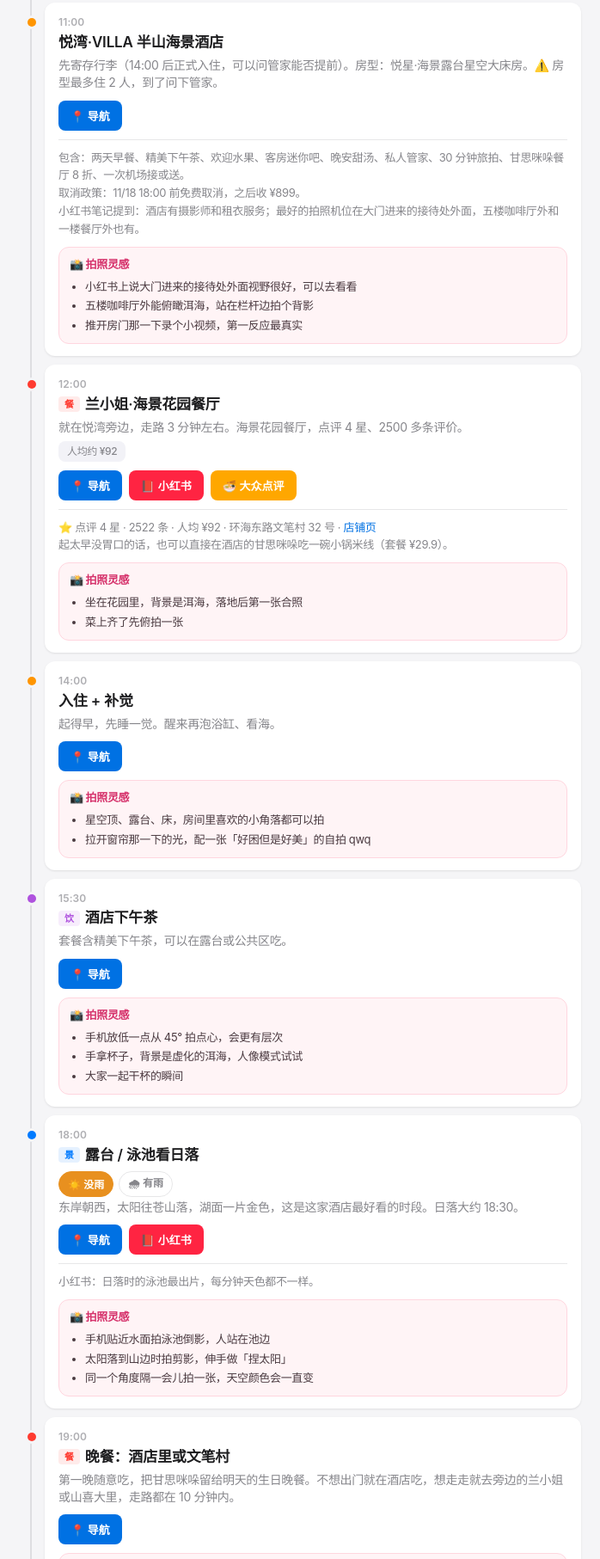
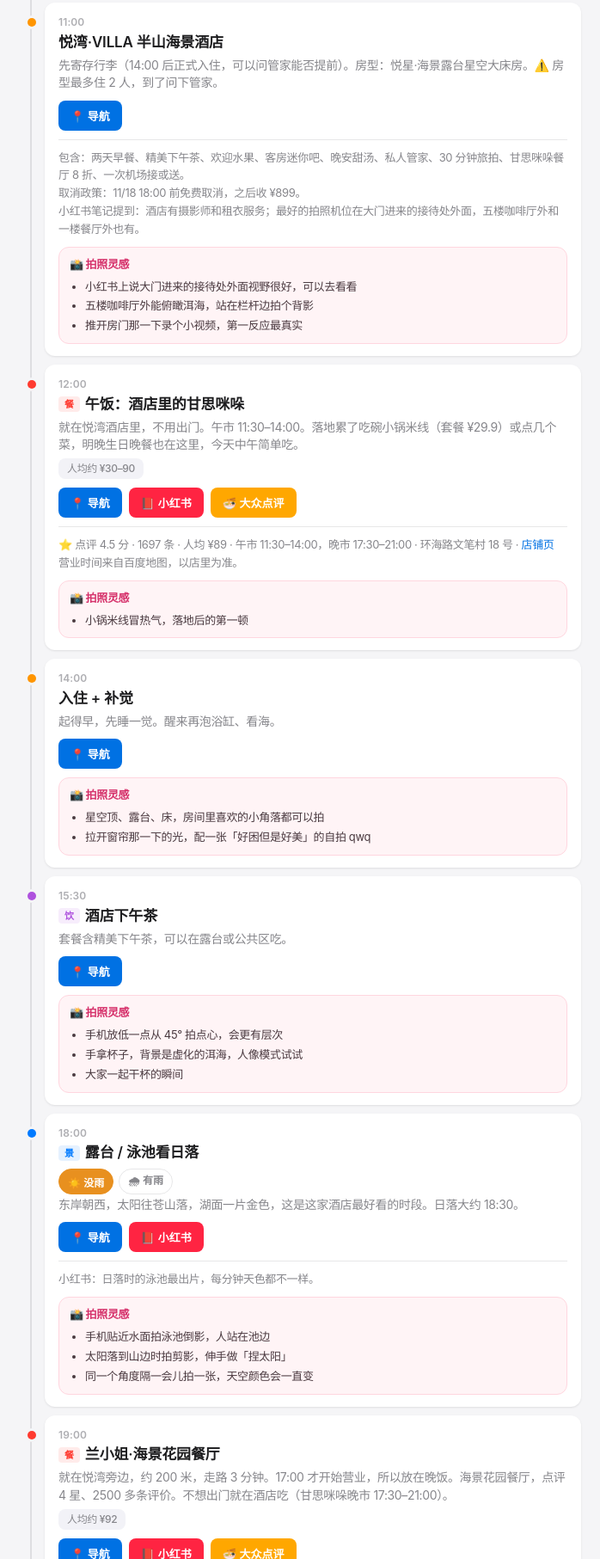
Before and after one commit to Shinotsuki/jiadubao23birthday-dali, a plain HTML site: page map.html in a window 1280 px wide. Shown: the part 987-2800 px from the top of the page at 86% size, without its empty margins (288-986 px from the left). Drawn offline with Linux system fonts and the light colour scheme.

Commit message:
Check opening hours: 11/19 lunch at hotel, Lan Xiaojie for dinner, drop unverified breakfast

```diff
--- a/map.html
+++ b/map.html
@@ -935,14 +935,10 @@ const DAYS = [
     { name: '悦湾·VILLA 半山海景酒店', lat: 25.74074, lng: 100.23012, type: 'hotel', time: '11:00',
       desc: '先寄存行李（14:00 后正式入住，可以问管家能否提前）。房型：悦星·海景露台星空大床房。⚠️ 房型最多住 2 人，到了问下管家。',
       detail: '包含：两天早餐、精美下午茶、欢迎水果、客房迷你吧、晚安甜汤、私人管家、30 分钟旅拍、甘思咪哚餐厅 8 折、一次机场接或送。\n取消政策：11/18 18:00 前免费取消，之后收 ¥899。\n小红书笔记提到：酒店有摄影师和租衣服务；最好的拍照机位在大门进来的接待处外面，五楼咖啡厅外和一楼餐厅外也有。' },
-    { name: '兰小姐·海景花园餐厅', lat: 25.73958, lng: 100.23162, type: 'food', time: '12:00',
-      desc: '就在悦湾旁边，走路 3 分钟左右。海景花园餐厅，点评 4 星、2500 多条评价。',
-      dianpingKeyword: '兰小姐 海景花园餐厅 文笔村', xhsKeyword: '兰小姐 海景花园餐厅 大理', budget: '人均约 ¥92',
-      detail: dp('k2lJXT9DNbsdQDOe', '4 星 · 2522 条 · 人均 ¥92 · 环海东路文笔村 32 号') + '\n起太早没胃口的话，也可以直接在酒店的甘思咪哚吃一碗小锅米线（套餐 ¥29.9）。' },
-    { name: '山喜大里·日落海景云南菜（备选）', lat: 25.74466, lng: 100.2328, type: 'food', time: '—',
-      desc: '也在文笔村，离悦湾约 500 米，走路 8 分钟左右。日落海景云南菜，点评 4 星、315 条评价。',
-      dianpingKeyword: '山喜大里 文笔村', xhsKeyword: '山喜大里 文笔村', budget: '人均约 ¥81',
-      detail: dp('G4DI16B0l0n2IZ5A', '4 星 · 315 条 · 人均 ¥81 · 海东镇文笔线') },
+    { name: '午饭：酒店里的甘思咪哚', lat: 25.74074, lng: 100.23012, type: 'food', time: '12:00',
+      desc: '就在悦湾酒店里，不用出门。午市 11:30–14:00。落地累了吃碗小锅米线（套餐 ¥29.9）或点几个菜，明晚生日晚餐也在这里，今天中午简单吃。',
+      dianpingKeyword: '甘思咪哚 悦湾', xhsKeyword: '甘思咪哚 大理', budget: '人均约 ¥30–90',
+      detail: dp('H6iVgFM07woxjigc', '4.5 分 · 1697 条 · 人均 ¥89 · 午市 11:30–14:00，晚市 17:30–21:00 · 环海路文笔村 18 号') + '\n营业时间来自百度地图，以店里为准。' },
     { name: '入住 + 补觉', lat: 25.74074, lng: 100.23012, type: 'hotel', time: '14:00',
       desc: '起得早，先睡一觉。醒来再泡浴缸、看海。' },
     { name: '酒店下午茶', lat: 25.74074, lng: 100.23012, type: 'drink', time: '15:30',
@@ -951,8 +947,10 @@ const DAYS = [
       desc: '东岸朝西，太阳往苍山落，湖面一片金色，这是这家酒店最好看的时段。日落大约 18:30。',
       xhsKeyword: '悦湾半山 日落',
       detail: '小红书：日落时的泳池最出片，每分钟天色都不一样。' },
-    { name: '晚餐：酒店里或文笔村', lat: 25.74074, lng: 100.23012, type: 'food', time: '19:00',
-      desc: '第一晚随意吃，把甘思咪哚留给明天的生日晚餐。不想出门就在酒店吃，想走走就去旁边的兰小姐或山喜大里，走路都在 10 分钟内。', dianping: false },
+    { name: '兰小姐·海景花园餐厅', lat: 25.73958, lng: 100.23162, type: 'food', time: '19:00',
+      desc: '就在悦湾旁边，约 200 米，走路 3 分钟。17:00 才开始营业，所以放在晚饭。海景花园餐厅，点评 4 星、2500 多条评价。不想出门就在酒店吃（甘思咪哚晚市 17:30–21:00）。',
+      dianpingKeyword: '兰小姐 海景花园餐厅 文笔村', xhsKeyword: '兰小姐 海景花园餐厅 大理', budget: '人均约 ¥92',
+      detail: dp('k2lJXT9DNbsdQDOe', '4 星 · 2522 条 · 人均 ¥92 · 17:00 开始营业 · 环海东路文笔村 32 号') },
     { name: '星空房 + 晚安甜汤', lat: 25.74074, lng: 100.23012, type: 'hotel', time: '21:00',
       desc: '11 月是旱季，晴夜通常能看到不少星星。早点睡，明早看日出。' },
   ]},
@@ -995,7 +993,7 @@ const DAYS = [
       desc: '就在悦湾酒店里面，晚上不用外出。套餐 8 折。有笔记说这家的小锅米线是在大理吃过最好吃的，凉拌鸡也好吃。',
       dianpingKeyword: '甘思咪哚 大理', xhsKeyword: '甘思咪哚 文笔村',
       budget: '人均约 ¥89（套餐 8 折）',
-      detail: dp('H6iVgFM07woxjigc', '4.5 分 · 1697 条 · 人均 ¥89 · 11:30 开门 · 环海路文笔村 18 号') + '\n点评上有双人套餐 ¥168，可以和酒店给的 8 折比一下哪个划算。\n⚠️ 要订位（3 位），入住时跟管家说一声，订靠窗位。悦湾会送一个生日小蛋糕。\n小红书上的差评说的是广州分店，和这家无关。\n' + note('6aa96c33000000002900ce81', '文笔村·甘思咪哚') + ' · ' + note('695b9b3f000000002203aefc', '大理餐厅从夯到拉') },
+      detail: dp('H6iVgFM07woxjigc', '4.5 分 · 1697 条 · 人均 ¥89 · 11:30 开门 · 环海路文笔村 18 号') + '\n晚市 17:30–21:00。点评上有双人套餐 ¥168，可以和酒店给的 8 折比一下哪个划算。\n⚠️ 要订位（3 位），入住时跟管家说一声，订靠窗位。悦湾会送一个生日小蛋糕。\n小红书上的差评说的是广州分店，和这家无关。\n' + note('6aa96c33000000002900ce81', '文笔村·甘思咪哚') + ' · ' + note('695b9b3f000000002203aefc', '大理餐厅从夯到拉') },
   ]},
 
   { id: 3, label: '11/21 周六', date: '11月21日 周六 · 换到西岸', title: '搬到龙龛码头，才村看晚霞', color: '#3a9d6a', locations: [
@@ -1020,7 +1018,7 @@ const DAYS = [
     { name: '稻云滇·现炒山野云南菜·屋顶观景（才村店）', lat: 25.72056, lng: 100.19012, type: 'food', time: '18:30',
       desc: '看完晚霞走过去，离才村码头约 400 米，走路 6 分钟。现炒云南菜，有露台和屋顶，点评 4.7 分，才村/龙龛销量榜第 1。',
       dianpingKeyword: '稻云滇 才村品牌中心店', xhsKeyword: '稻云滇 才村', budget: '人均约 ¥50',
-      detail: dp('k9MbmWdwJfRDCE78', '4.7 分 · 524 条 · 人均 ¥50 · 10:00 开门 · 才村 16 组才村完小学校门口旁') + '\n吃完打车回龙龛，几分钟就到。' },
+      detail: dp('k9MbmWdwJfRDCE78', '4.7 分 · 524 条 · 人均 ¥50 · 10:00 开门 · 才村 16 组才村完小学校门口旁') + '\n打烊时间没查到，出发前在点评上看一眼。万一关门了，就回酒店旁边的沐言（营业到 22:30，走路 4 分钟）。\n吃完打车回龙龛，5–10 分钟。' },
     { name: '回酒店打 CS', lat: 25.69236, lng: 100.20538, type: 'hotel', time: '19:45',
       desc: '20:00 前回到酒店。前两天在半山好好享受，今晚开始解锁电竞房。' },
   ]},
@@ -1102,9 +1100,7 @@ const DAYS = [
 
   { id: 6, label: '11/24 返程', date: '11月24日 周二 · 回长沙', title: 'CZ8274 11:10 起飞', color: '#6b7a8f', locations: [
     { name: '早饭：民宿或附近', lat: 25.66202, lng: 100.28193, type: 'food', time: '07:45',
-      desc: '早饭有没有含要问民宿。没有的话可以走到附近的米线店（见下面的备选），记得 08:40 前出发。', dianping: false },
-    { name: '洱畔米线店（备选早饭）', lat: 25.66174, lng: 100.28554, type: 'food', time: '—',
-      desc: '离花间堂约 400 米，走路 6 分钟左右。百度地图上搜到的村里米线店，点评上没有数据，开不开门以当天为准。', dianping: false },
+      desc: '民宿含早饭就在民宿吃；不含就到机场再吃，09:10 到机场、11:10 才起飞，时间够。附近米线店的营业时间查不到，不建议赶时间去碰运气。', dianping: false },
     { name: '退房出发', lat: 25.66202, lng: 100.28193, type: 'hotel', time: '08:40',
       desc: '08:40 打车出发，民宿没有送机服务。到机场约 20 分钟，09:10 左右到，正好是起飞前 2 小时。' },
     { name: '大理凤仪机场', lat: 25.64657, lng: 100.32121, type: 'transport', time: '09:10',
@@ -1188,8 +1184,8 @@ function overviewContent() {
   · <b>11/22 喜洲午饭</b>：换成江湖味白族庭院（4.5 分）。原来的「一碗」只有 3.7 分，降为备选；破酥粑粑 3.5 分，买一个尝尝就行<br>
   · <b>11/21–23 晚饭</b>：换酒店后重新挑了离住处近的店：才村的稻云滇（4.7 分）、龙龛的沐言野生菌火锅（4.9 分）、花间堂同村的板膳有民石板烧（4.7 分）<br>
   · <b>双廊</b>：咖啡店的点评店名是「无极咖啡 WUJICAFE」（4.7 分）；酸辣鱼备选定为柏玲渔家（4.7 分）<br>
-  · <b>11/19 午饭</b>：原来的裕春鱼庄其实离悦湾约 10 公里，换成悦湾旁边走路 3 分钟的兰小姐·海景花园餐厅；裕春鱼庄挪到 11/23，离花间堂只有 200 米<br>
-  · <b>距离</b>：11/19 按百度地图坐标重新核对过，餐厅都尽量放在当时所在地点走路 10 分钟内
+  · <b>11/19</b>：裕春鱼庄其实离悦湾约 10 公里，挪到 11/23（离花间堂 200 米）。午饭改在酒店里的甘思咪哚（午市 11:30–14:00），旁边的兰小姐 17:00 才营业，放在晚饭<br>
+  · <b>距离和营业时间</b>：11/19 按百度地图坐标和营业时间重新核对过，餐厅都放在当时所在地点走路 10 分钟内，并且在安排的时段营业
 </div>
 
 <div class="pay-summary" style="font-size:12px;color:var(--text-secondary)">
--- a/photo.js
+++ b/photo.js
@@ -5,12 +5,11 @@
     // ── 11/19 落地 ──
     '1::大理凤仪机场': ['起飞前天还没亮的长沙机场，和登机牌一起留个念', '降落前看看窗外，洱海和苍山可能会突然出现', '落地后找找机场的「大理」两个字，比个耶'],
     '1::悦湾·VILLA 半山海景酒店': ['小红书上说大门进来的接待处外面视野很好，可以去看看', '五楼咖啡厅外能俯瞰洱海，站在栏杆边拍个背影', '推开房门那一下录个小视频，第一反应最真实'],
-    '1::兰小姐·海景花园餐厅': ['坐在花园里，背景是洱海，落地后第一张合照', '菜上齐了先俯拍一张'],
-    '1::山喜大里·日落海景云南菜（备选）': ['靠窗的海景 + 一桌菜'],
+    '1::午饭：酒店里的甘思咪哚': ['小锅米线冒热气，落地后的第一顿'],
+    '1::兰小姐·海景花园餐厅': ['花园里的暖灯 + 一桌菜，第一晚的晚饭合照'],
     '1::入住 + 补觉': ['星空顶、露台、床，房间里喜欢的小角落都可以拍', '拉开窗帘那一下的光，配一张「好困但是好美」的自拍 qwq'],
     '1::酒店下午茶': ['手机放低一点从 45° 拍点心，会更有层次', '手拿杯子，背景是虚化的洱海，人像模式试试', '大家一起干杯的瞬间'],
     '1::露台 / 泳池看日落': ['手机贴近水面拍泳池倒影，人站在池边', '太阳落到山边时拍剪影，伸手做「捏太阳」', '同一个角度隔一会儿拍一张，天空颜色会一直变'],
-    '1::晚餐：酒店里或文笔村': ['今天已经很累啦，想拍就拍，不想拍就好好吃饭'],
     '1::星空房 + 晚安甜汤': ['甜汤和夜景，手机靠在栏杆上放稳，用夜景模式', '躺在床上仰拍星空顶，第一天圆满 ovo'],
 
     // ── 11/20 生日 🎂 ──
@@ -62,7 +61,6 @@
 
     // ── 11/24 回家 ──
     '6::早饭：民宿或附近': ['在大理的最后一顿早饭，好好记一下 qwq'],
-    '6::洱畔米线店（备选早饭）': ['热气腾腾的米线，在大理的最后一碗'],
     '6::退房出发': ['窗外最后一眼 + 大家在房间里的合照', '行李收好之前，拍拍这几天买的小东西'],
     '6::大理凤仪机场': ['起飞时窗外的洱海，好好说再见 qwq', '翻翻这几天的相册，挑一张最喜欢的当壁纸'],
   };
--- a/sw.js
+++ b/sw.js
@@ -1,4 +1,4 @@
-const V = 'dali-mwn3r9uu';
+const V = 'dali-mwn48t7w';
 const FILES = ["./","icon-180.png","icon-512.png","index.html","itinerary.pdf","leaflet.js","letter.txt","manifest.webmanifest","map.html","photo.js","rain.js","vault/1.bin","vault/10.bin","vault/11.bin","vault/2.bin","vault/3.bin","vault/4.bin","vault/5.bin","vault/6.bin","vault/7.bin","vault/8.bin","vault/9.bin","vault/index.bin","vault/meta.json"];
 self.addEventListener('install', e => { e.waitUntil(caches.open(V).then(c => c.addAll(FILES)).then(() => self.skipWaiting())); });
 self.addEventListener('activate', e => { e.waitUntil(caches.keys().then(ks => Promise.all(ks.filter(k => k !== V).map(k => caches.delete(k)))).then(() => self.clients.claim())); });
```
Also changed, not shown: index.html (+1 -1 lines), 1 other file.
